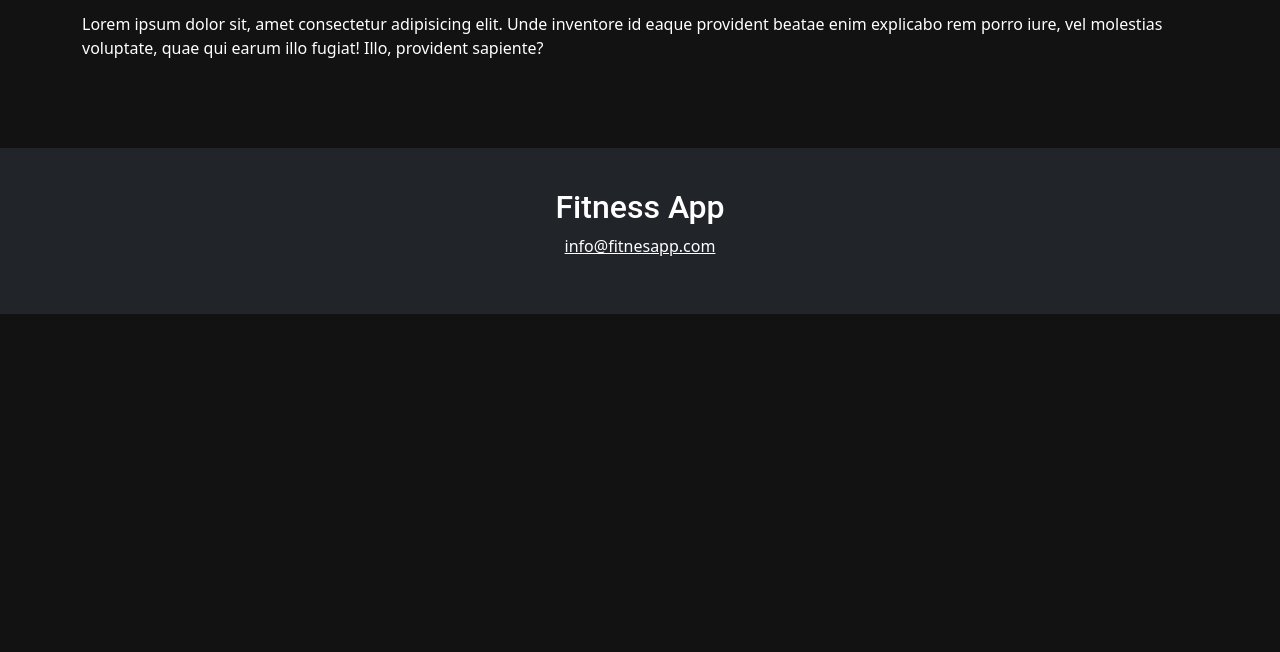
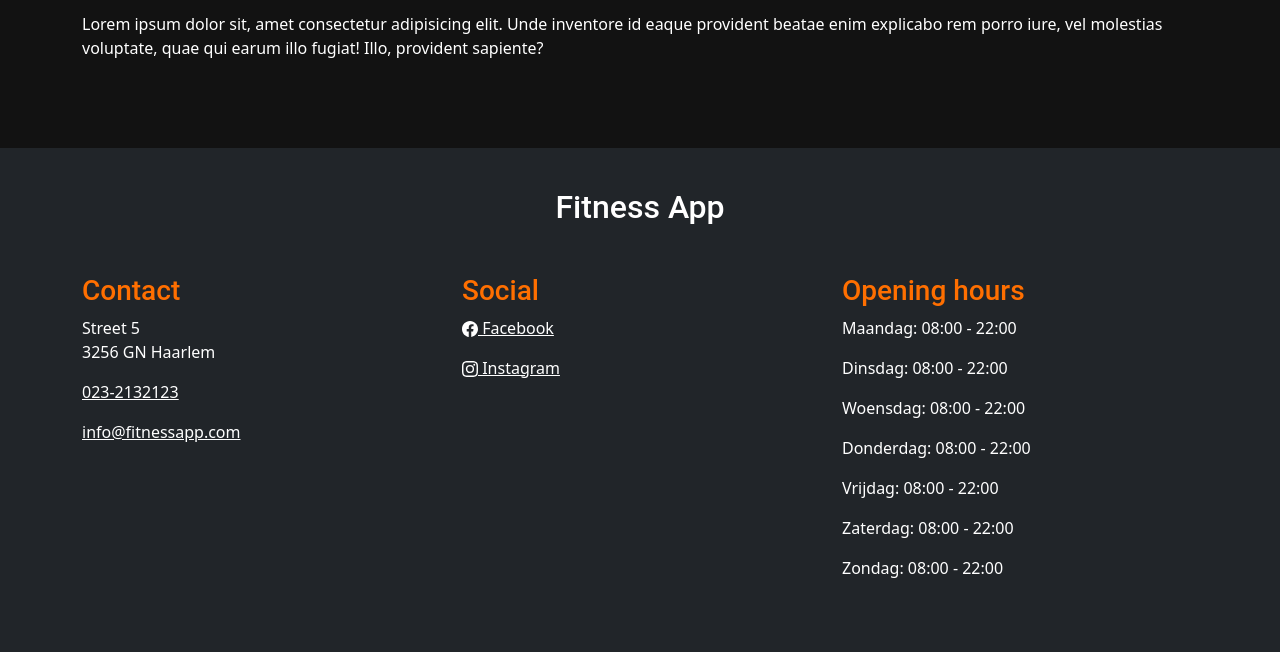
Before and after one commit to AbdelrahmanGhonim/FinalAssignments, a PHP site: page / in a window 1280 px wide. Shown: the part 2108-2760 px from the top of the page. Before the commit the page ends 2422 px from the top, so only its background shows below. Run offline with PHP 8.4, Linux system fonts and the light colour scheme.

Commit message:
footer design

```diff
--- a/app/public/css/fitnessApp.css
+++ b/app/public/css/fitnessApp.css
@@ -131,7 +131,6 @@ label {
 .footer-wrapper {
   color: #ffffff;
   padding: 40px 0;
-  text-align: center;
 }
 .footer-wrapper a {
   color: #fff;
--- a/app/views/footer.php
+++ b/app/views/footer.php
@@ -1,6 +1,38 @@
 <footer class="footer-wrapper bg-dark">
-    <h2>Fitness App</h2>
-    <p><a href="mailto:info@fitnesapp.com">info@fitnesapp.com</a></p>
+    <div class="container">
+        <div class="text-center mb-5">
+            <h2>Fitness App</h2>
+        </div>
+        <div class="row">
+            <div class="col-md-4 mb-3">
+                <h3><span class="fa-text-orange">Contact</h3>
+                <p>Street 5<br/>
+                3256 GN Haarlem</p>
+                <p><a href="tel:0232132123">023-2132123</a></p>
+                <p><a href="mailto:info@fitnessapp.com">info@fitnessapp.com</a></p>
+            </div>
+            <div class="col-md-4 mb-3">
+                <h3><span class="fa-text-orange">Social</span></h3>
+                <p><a href="https://www.facebook.com/"><svg xmlns="http://www.w3.org/2000/svg" width="16" height="16" fill="currentColor" class="bi bi-facebook" viewBox="0 0 16 16">
+  <path d="M16 8.049c0-4.446-3.582-8.05-8-8.05C3.58 0-.002 3.603-.002 8.05c0 4.017 2.926 7.347 6.75 7.951v-5.625h-2.03V8.05H6.75V6.275c0-2.017 1.195-3.131 3.022-3.131.876 0 1.791.157 1.791.157v1.98h-1.009c-.993 0-1.303.621-1.303 1.258v1.51h2.218l-.354 2.326H9.25V16c3.824-.604 6.75-3.934 6.75-7.951"/>
+</svg> Facebook</a></p>
+                <p><a href="https://www.instagram.com/"><svg xmlns="http://www.w3.org/2000/svg" width="16" height="16" fill="currentColor" class="bi bi-instagram" viewBox="0 0 16 16">
+  <path d="M8 0C5.829 0 5.556.01 4.703.048 3.85.088 3.269.222 2.76.42a3.9 3.9 0 0 0-1.417.923A3.9 3.9 0 0 0 .42 2.76C.222 3.268.087 3.85.048 4.7.01 5.555 0 5.827 0 8.001c0 2.172.01 2.444.048 3.297.04.852.174 1.433.372 1.942.205.526.478.972.923 1.417.444.445.89.719 1.416.923.51.198 1.09.333 1.942.372C5.555 15.99 5.827 16 8 16s2.444-.01 3.298-.048c.851-.04 1.434-.174 1.943-.372a3.9 3.9 0 0 0 1.416-.923c.445-.445.718-.891.923-1.417.197-.509.332-1.09.372-1.942C15.99 10.445 16 10.173 16 8s-.01-2.445-.048-3.299c-.04-.851-.175-1.433-.372-1.941a3.9 3.9 0 0 0-.923-1.417A3.9 3.9 0 0 0 13.24.42c-.51-.198-1.092-.333-1.943-.372C10.443.01 10.172 0 7.998 0zm-.717 1.442h.718c2.136 0 2.389.007 3.232.046.78.035 1.204.166 1.486.275.373.145.64.319.92.599s.453.546.598.92c.11.281.24.705.275 1.485.039.843.047 1.096.047 3.231s-.008 2.389-.047 3.232c-.035.78-.166 1.203-.275 1.485a2.5 2.5 0 0 1-.599.919c-.28.28-.546.453-.92.598-.28.11-.704.24-1.485.276-.843.038-1.096.047-3.232.047s-2.39-.009-3.233-.047c-.78-.036-1.203-.166-1.485-.276a2.5 2.5 0 0 1-.92-.598 2.5 2.5 0 0 1-.6-.92c-.109-.281-.24-.705-.275-1.485-.038-.843-.046-1.096-.046-3.233s.008-2.388.046-3.231c.036-.78.166-1.204.276-1.486.145-.373.319-.64.599-.92s.546-.453.92-.598c.282-.11.705-.24 1.485-.276.738-.034 1.024-.044 2.515-.045zm4.988 1.328a.96.96 0 1 0 0 1.92.96.96 0 0 0 0-1.92m-4.27 1.122a4.109 4.109 0 1 0 0 8.217 4.109 4.109 0 0 0 0-8.217m0 1.441a2.667 2.667 0 1 1 0 5.334 2.667 2.667 0 0 1 0-5.334"/>
+</svg> Instagram</a></p>
+
+            </div>
+            <div class="col-md-4 mb-3">
+                <h3><span class="fa-text-orange">Opening hours</span></h3>
+                <p>Maandag: 08:00 - 22:00</p>
+                <p>Dinsdag: 08:00 - 22:00</p>
+                <p>Woensdag: 08:00 - 22:00</p>
+                <p>Donderdag: 08:00 - 22:00</p>
+                <p>Vrijdag: 08:00 - 22:00</p>
+                <p>Zaterdag: 08:00 - 22:00</p>
+                <p>Zondag: 08:00 - 22:00</p>
+            </div>
+        </div>
+    </div>
 </footer>
 <script src="https://cdn.jsdelivr.net/npm/bootstrap@5.3.2/dist/js/bootstrap.bundle.min.js" integrity="sha384-C6RzsynM9kWDrMNeT87bh95OGNyZPhcTNXj1NW7RuBCsyN/o0jlpcV8Qyq46cDfL" crossorigin="anonymous"></script>
 </body>
```
